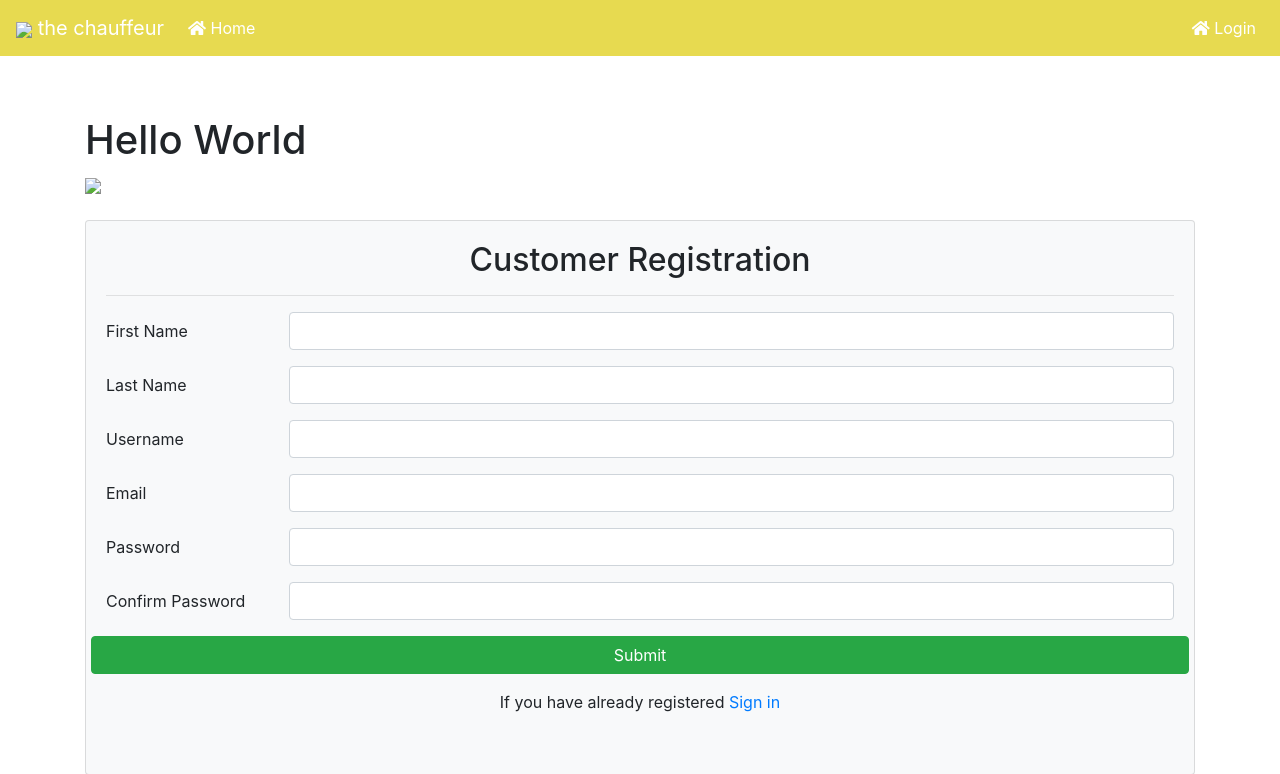
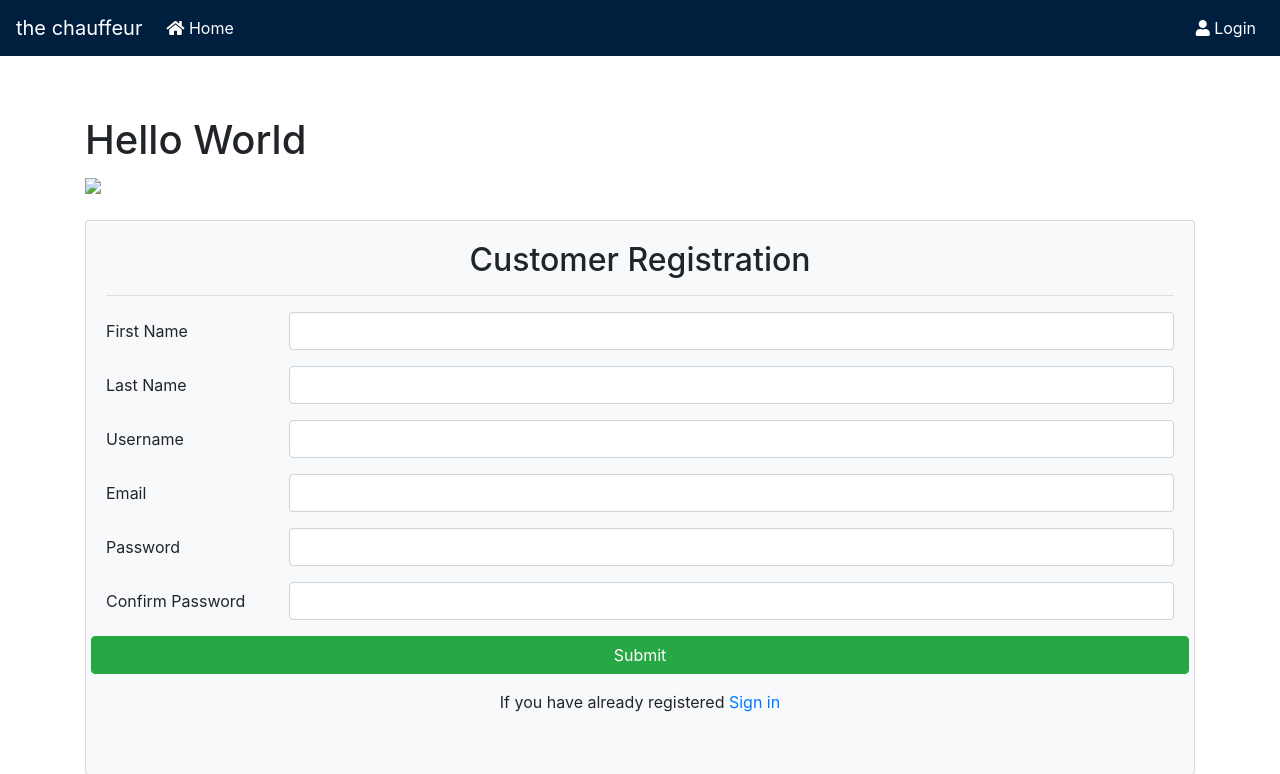
Before and after one commit to miyurusankalpa/driver-booking, a PHP site: page /index.php in a window 1280 px wide. Shown: the top 774 px of the page. Run offline with PHP 8.4, Linux system fonts and the light colour scheme.

Commit message:
nice looking updates
added title variable, changed the header to navy blue, updated image urls, added a dropdown...

...reading the fucking code . thanks.

```diff
--- a/header.php
+++ b/header.php
@@ -1,36 +1,48 @@
+<?php if(empty($title)) $title = "Chauffeur"; ?>
 <!DOCTYPE html>
 <html>
 <head>
 <meta http-equiv="Content-Type" content="text/html; charset=ISO-8859-1">
-<title>Home</title>
-<link rel="shortcut icon" href="/favicon.png">
+<title><?php if(isset($title)) echo $title; ?></title>
+<link rel="shortcut icon" href="/images/icon.png">
 <meta charset="utf-8">
 <meta name="viewport" content="width=device-width, initial-scale=1, shrink-to-fit=no">
 <script src="jquery-3.3.1.min.js"></script>
+    <script src="/bootstrap/js/bootstrap.bundle.min.js"></script>
 <link rel="stylesheet" href="/bootstrap/css/bootstrap.min.css">
 <link href="/bootstrap/sticky-footer-navbar.css" rel="stylesheet">
 <link rel="stylesheet" href="/fontawesome/css/fontawesome-all.min.css">
 <style>
-.nav-yellowish
+.nav-navy_blue
 {
-	background-color:#e7da50 !important;
+	background-color:#001f3f !important;
 }
 </style>
 </head>
 <body>
 	<script type="text/javascript">var j = jQuery.noConflict();</script>
  <header>
-	<nav class="navbar navbar-expand-lg navbar-dark nav-yellowish">
+	<nav class="navbar navbar-expand-lg navbar-dark nav-navy_blue">
 	<a
 		class="navbar-brand" href="#">
-		<img src="/favicon.png" height="20px" /> the chauffeur</a>
+		<!--<img src="/images/icon.png" height="20px" />--> the chauffeur</a>
 		<ul class="navbar-nav mr-auto">
 		<li class="nav-item"><a class="nav-link text-white" href="/index.php"><i class="fa fa-home"></i> Home</a>
 		</li>
 	</ul>
 	<ul class="navbar-nav">
 		<li class="nav-item">
-			<li class="nav-item"><a class="nav-link text-white" href="/login.php"><i class="fa fa-home"></i> Login</a>
+		<?php if(isset($_COOKIE["user"]))
+					echo '<li class="nav-item dropdown" role="button" data-toggle="dropdown">
+						<a class="nav-link text-white dropdown-toggle" href="#"><i class="fa fa-user"></i> Hello '.$_COOKIE["user"].'</a>
+						<div class="dropdown-menu dropdown-menu-right">
+						  <span class="dropdown-item">  <a href="/test">Regular link</a></span>
+						  <div class="dropdown-divider"></div>
+						  <a class="dropdown-item" href="/logout.php">logout</a>
+						</div>';
+				else
+					echo '<li class="nav-item"><a class="nav-link text-white" href="/login.php"><i class="fa fa-user"></i> Login</a>';
+		?>
  		</li>
 	</ul>
 	</nav>
```
